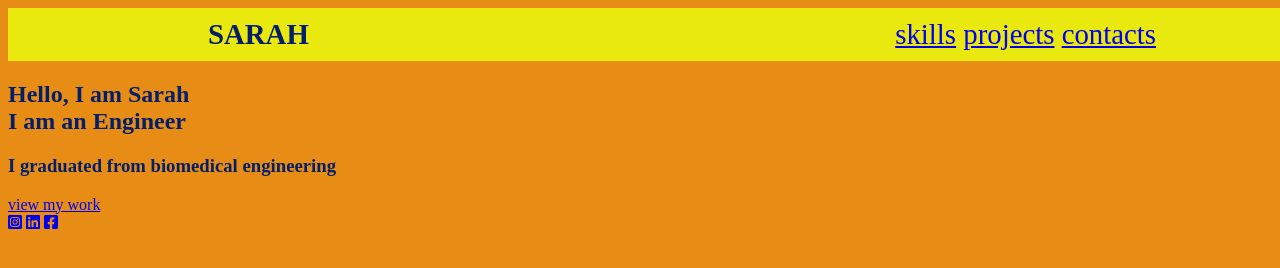
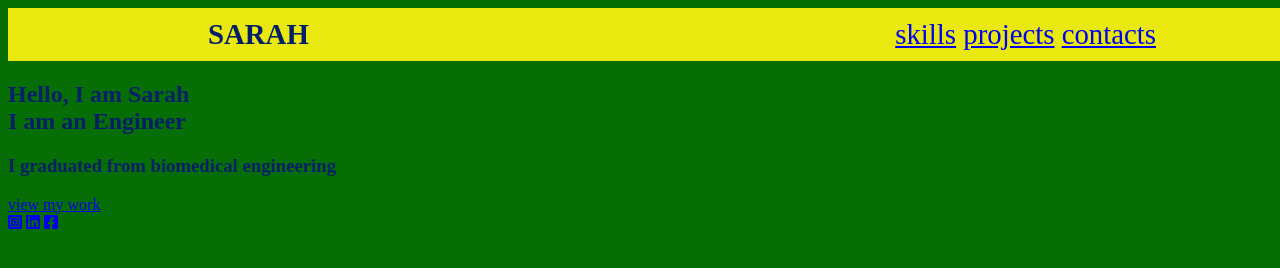
Before and after one commit to sarahesham96/test3, a plain HTML site: page index.html in a window 1280 px wide. Shown: the top 268 px of the page. Drawn offline with Linux system fonts and the light colour scheme.

Commit message:
change background color

```diff
--- a/style.css
+++ b/style.css
@@ -38,5 +38,5 @@ header {
 }
 
 body{
-    background-color: #e78d16;
+    background-color: #066e04;
 }
```
